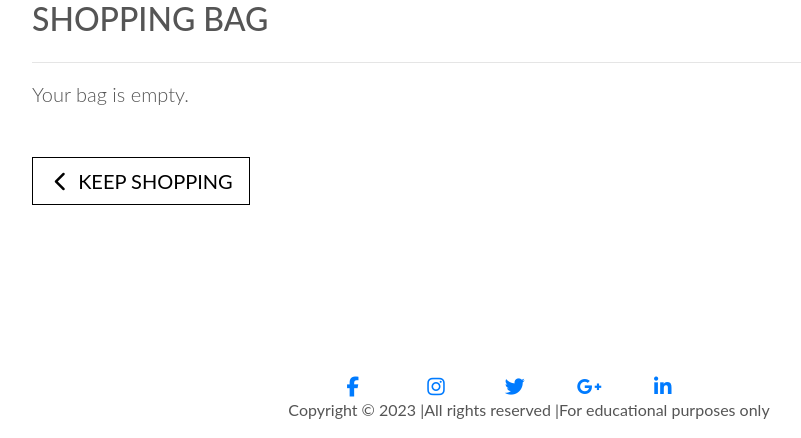
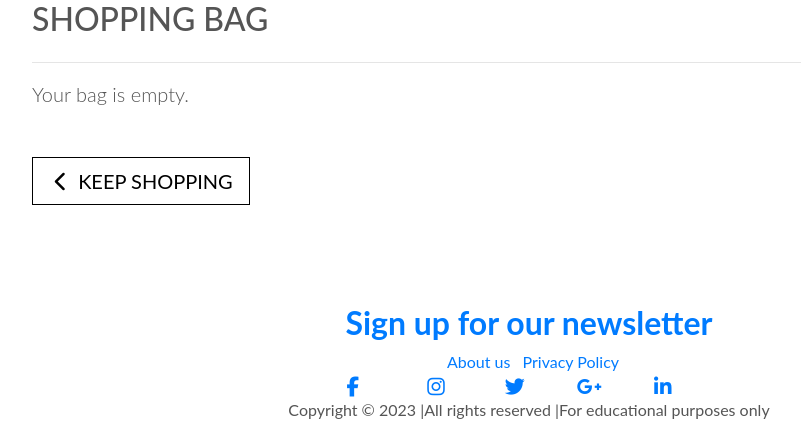
Before and after one commit to Gbemisola23/ebinnaturals, a Django app: page /bag/ in a window 1280 px wide. Shown: the part 362-800 px from the top of the page, without its empty margins (111-912 px from the left). Run offline with Django 4.2, Linux system fonts and the light colour scheme; parts of the project's set-up code (start-up, migrations or seed data) failed here and were passed over; some libraries are stand-ins or nearby versions.

Commit message:
added gdpr policy

```diff
--- a/static/css/base.css
+++ b/static/css/base.css
@@ -191,6 +191,14 @@ input[name='q']::placeholder {
     overflow-y: auto;
 }
 
+/* Footer */
+#mc_embed_signup {
+    background: #fff;
+    clear: left;
+    font: 14px;
+    width: 600px;
+
+}
 
 
 /* -------------------------------- Media Queries */
--- a/templates/base.html
+++ b/templates/base.html
@@ -175,8 +175,21 @@
 <!-- footer -->
     <div class="text-center footer fixed-bottom bg-white">
         <footer>
-        <div>
-                    <!-- socials -->
+            <div>
+                <h2>
+                    <a class="newsletter text-center" href="{% url 'newsletter' %}">
+                        <strong>Sign up for our newsletter</strong>
+                    </a>
+                </h2>
+            </div>
+            <div>
+                <a class="about m-2" href="{% url 'about_us' %}">About us</a>
+                <a class="privacy-policy" rel="noopener nofollow"
+                    href="https://www.privacypolicygenerator.info/live.php?token=uh5X4SkXkri14fCWJX0pS1Pgnh5BmiEe"
+                    target="_blank" role="button">Privacy Policy
+                </a>
+            </div>
+            <!--socials-->
                     <div class="social-networks">
                         <a class="m-2" rel="noopener"
                             href="https://www.facebook.com/EbinNaturals" role="button" target="_blank"
```
